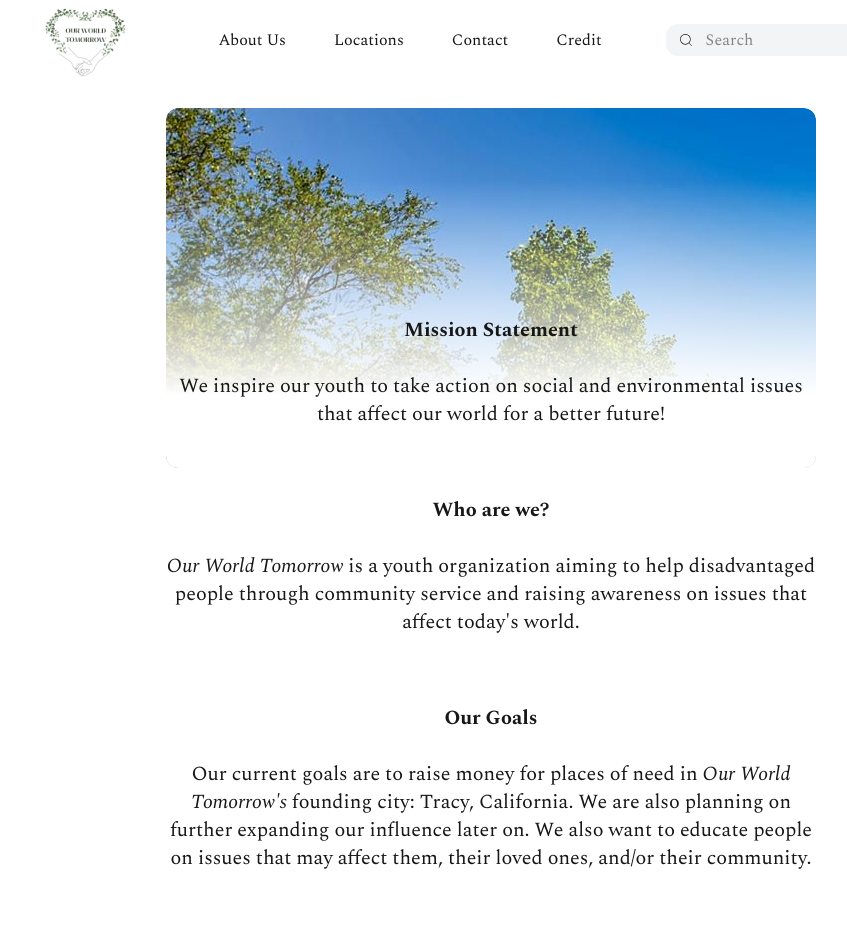
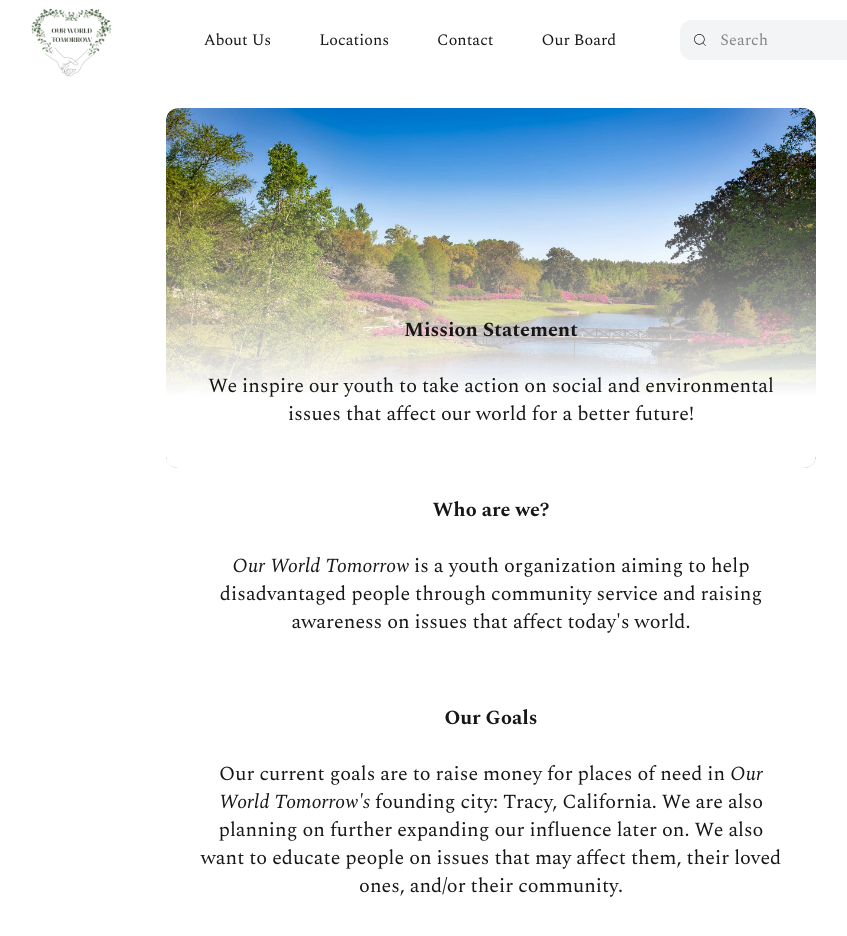
Before and after one commit to garvvin/our-world-tomorrow, a Next.js app: page /about-us in a window 1280 px wide. Shown: the top 936 px of the page, without its empty margins (149-996 px from the left). Built offline with nearby package versions, Linux system fonts and the light colour scheme.

Commit message:
finally fixed about-us image sizing, adjusted x-padding on about-us text, changed credit -> our board page.

```diff
--- a/src/app/about-us/page.js
+++ b/src/app/about-us/page.js
@@ -1,26 +1,39 @@
 //components
-import Navbar from '../components/Navbar'
+import Navbar from "../components/Navbar";
 
 //images
-import Image from 'next/image';
+import Image from "next/image";
 
 export default function AboutUs() {
   return (
     <>
-        <Navbar />
-        <div className='w-full min-h-80 flex flex-col justify-center place-items-center mt-7'>
-          <div className='flex static flex-col gap-7 justify-center place-items-center min-w-[390px] max-w-[650px] w-4/5 max-w-300 relative'>
-            <div className='mask-b-from-20% mask-b-to-80% bg-[url(/images/nature.jpg)] w-full h-90 rounded-xl'></div>
-            <div className='flex flex-col gap-7 place-items-center relative -top-50'>
-              <h2 className='text-xl mt-5 spectral-bold'>Mission Statement</h2>
-              <h4 className='text-lg sm:text-xl text-center spectral-regular'>We inspire our youth to take action on social and environmental issues that affect our world for a better future!</h4>
-              <h2 className='text-xl mt-10 spectral-bold'>Who are we?</h2>
-              <h4 className='text-lg sm:text-xl text-center spectral-regular'><i>Our World Tomorrow</i> is a youth organization aiming to help disadvantaged people through community service and raising awareness on issues that affect today&#39;s world.</h4>
-              <h2 className='text-xl mt-10 spectral-bold'>Our Goals</h2>
-              <h4 className='text-lg sm:text-xl text-center spectral-regular'>Our current goals are to raise money for places of need in <i>Our World Tomorrow&#39;s</i> founding city: Tracy, California. We are also planning on further expanding our influence later on. We also want to educate people on issues that may affect them, their loved ones, and/or their community.</h4>
-            </div>
+      <Navbar />
+      <div className="w-full min-h-80 flex flex-col justify-center place-items-center mt-7">
+        <div className="flex static flex-col gap-7 justify-center place-items-center min-w-[350px] max-w-[650px] w-4/5 max-w-300 relative">
+          <div className="mask-b-from-20% mask-b-to-80% bg-[url(/images/nature.jpg)] w-full h-90 rounded-xl bg-cover"></div>
+          <div className="flex flex-col gap-7 place-items-center relative -top-50 w-9/10">
+            <h2 className="text-xl mt-5 spectral-bold">Mission Statement</h2>
+            <h4 className="text-lg sm:text-xl text-center spectral-regular">
+              We inspire our youth to take action on social and environmental
+              issues that affect our world for a better future!
+            </h4>
+            <h2 className="text-xl mt-10 spectral-bold">Who are we?</h2>
+            <h4 className="text-lg sm:text-xl text-center spectral-regular">
+              <i>Our World Tomorrow</i> is a youth organization aiming to help
+              disadvantaged people through community service and raising
+              awareness on issues that affect today&#39;s world.
+            </h4>
+            <h2 className="text-xl mt-10 spectral-bold">Our Goals</h2>
+            <h4 className="text-lg sm:text-xl text-center spectral-regular">
+              Our current goals are to raise money for places of need in{" "}
+              <i>Our World Tomorrow&#39;s</i> founding city: Tracy, California.
+              We are also planning on further expanding our influence later on.
+              We also want to educate people on issues that may affect them,
+              their loved ones, and/or their community.
+            </h4>
           </div>
         </div>
+      </div>
     </>
   );
 }
--- a/src/app/components/Navbar.js
+++ b/src/app/components/Navbar.js
@@ -18,7 +18,7 @@ export default function Navbar() {
         } lg:min-h-full lg:gap-5 lg:gap-10 bg-white-500 z-40`}
       >
         <div
-          className={`flex flex-row min-h-20 place-content-center items-center h-20 lg:h-full gap-8 lg:gap-5 mr-5`}
+          className={`flex flex-row min-h-20 place-content-center items-center h-20 lg:h-full gap-8 lg:gap-5 mr-5 -translate-x-5 lg:translate-x-0`}
         >
           <span
             className="inline lg:hidden mx-3 hover:text-sky-500 cursor-pointer"
@@ -51,7 +51,7 @@ export default function Navbar() {
             <NavbarBtn href="/contact">Contact</NavbarBtn>
           </li>
           <li>
-            <NavbarBtn href="/credit">Credit</NavbarBtn>
+            <NavbarBtn href="/credit">Our Board</NavbarBtn>
           </li>
         </ul>
 
--- a/src/app/components/NavbarSearch.js
+++ b/src/app/components/NavbarSearch.js
@@ -1,18 +1,24 @@
-'use client'
-import { useState } from 'react'
+"use client";
+import { useState } from "react";
 import { CiSearch } from "react-icons/ci";
 
-export default function NavbarSearch( { open } ) {
-    const [searchVal, setSearchVal] = useState('')
+export default function NavbarSearch({ open }) {
+  const [searchVal, setSearchVal] = useState("");
 
-    return (
-        <div className={`${open ? 'block' : 'hidden'} h-full lg:flex items-center`}>
-            <div className='relative'>
-                <div className="absolute inset-y-0 start-0 flex items-center ps-3 pointer-events-none">
-                    <CiSearch />
-                </div>
-                <input placeholder="Search" type='text' value={searchVal} onChange={(e) => setSearchVal(e.target.value)} className='w-100 lg:w-auto focus:outline-hidden bg-gray-100 focus:bg-gray-200 py-1 px-10 duration-300 rounded-xl'/>
-            </div>
+  return (
+    <div className={`${open ? "block" : "hidden"} h-full lg:flex items-center`}>
+      <div className="relative">
+        <div className="absolute inset-y-0 start-0 flex items-center ps-3 pointer-events-none">
+          <CiSearch />
         </div>
-    )
+        <input
+          placeholder="Search"
+          type="text"
+          value={searchVal}
+          onChange={(e) => setSearchVal(e.target.value)}
+          className="w-100 lg:w-auto focus:outline-hidden bg-gray-100 focus:bg-gray-200 py-2 px-10 duration-300 lg:rounded-xl"
+        />
+      </div>
+    </div>
+  );
 }
--- a/src/app/credit/page.js
+++ b/src/app/credit/page.js
@@ -1,43 +1,63 @@
 //components
-import Navbar from '../components/Navbar'
+import Navbar from "../components/Navbar";
 
-import Image from 'next/image';
+import Image from "next/image";
 
 export default function Credit() {
   return (
     <>
       <Navbar />
-        <div className='w-full min-h-80 flex flex-col justify-center place-items-center'>
-          <div className='flex flex-col mb-10 gap-8 justify-center place-items-center w-4/5 max-w-240'>
-            <h2 className='font-extrabold text-xl'>Credits</h2>
-            <div className='flex gap-7 w-full'>
-              <div className='w-[200px] h-[223px] md:w-[240px] md:h-[268px] lg:w-[300px] lg:h-[335px] relative'>
-                <div className='w-full h-full border-3 rounded-xl absolute top-2 left-2'></div>
-                <Image src='/images/real-shayla-mug.jpeg' className='rounded-xl min-w-[200px] w-full h-full relative' alt="mugshot of shayla, the founder and program coordinator" width={300} height={400}/>
+      <div className="w-full min-h-80 flex flex-col justify-center place-items-center">
+        <div className="flex flex-col mb-10 gap-8 justify-center place-items-center w-4/5 max-w-240">
+          <h2 className="font-extrabold text-xl">Our Board</h2>
+          <div className="flex gap-7 w-full">
+            <div className="w-[200px] h-[223px] md:w-[240px] md:h-[268px] lg:w-[300px] lg:h-[335px] relative">
+              <div className="w-full h-full border-3 rounded-xl absolute top-2 left-2"></div>
+              <Image
+                src="/images/real-shayla-mug.jpeg"
+                className="rounded-xl min-w-[200px] w-full h-full relative"
+                alt="mugshot of shayla, the founder and program coordinator"
+                width={300}
+                height={400}
+              />
             </div>
-              <div className='flex flex-col gap-3 pt-15 md:pt-20'>
-                <h3 className='font-bold text-md md:text-lg'>Founder / Program Coordinator</h3>
-                <h3 className='text-md md:text-lg'>Shayla Mol</h3>
+            <div className="flex flex-col gap-3 pt-15 md:pt-20">
+              <h3 className="font-bold text-md md:text-lg">
+                Founder / Program Coordinator
+              </h3>
+              <h3 className="text-md md:text-lg">Shayla Mol</h3>
             </div>
           </div>
-            <div className='flex flex-row-reverse gap-7 w-full bottom-5'>
-              <div className='w-[200px] h-[223px] md:w-[240px] md:h-[268px] lg:w-[300px] lg:h-[335px] relative'>
-                <div className='w-full h-full border-3 rounded-xl absolute top-2 right-2'></div>
-                <Image src='/images/real-niyah-mug.jpeg' className='rounded-xl min-w-[200px] w-full h-full relative' alt="mugshot of niyah, the program director" width={300} height={400}/>
+          <div className="flex flex-row-reverse gap-7 w-full bottom-5">
+            <div className="w-[200px] h-[223px] md:w-[240px] md:h-[268px] lg:w-[300px] lg:h-[335px] relative">
+              <div className="w-full h-full border-3 rounded-xl absolute top-2 right-2"></div>
+              <Image
+                src="/images/real-niyah-mug.jpeg"
+                className="rounded-xl min-w-[200px] w-full h-full relative"
+                alt="mugshot of niyah, the program director"
+                width={300}
+                height={400}
+              />
             </div>
-              <div className='flex flex-col gap-3 pt-15 md:pt-20 text-right'>
-                <h3 className='font-bold text-md md:text-lg'>Program Director</h3>
-                <h3 className='text-md md:text-lg'>Niyah Palma</h3>
+            <div className="flex flex-col gap-3 pt-15 md:pt-20 text-right">
+              <h3 className="font-bold text-md md:text-lg">Program Director</h3>
+              <h3 className="text-md md:text-lg">Niyah Palma</h3>
             </div>
           </div>
-            <div className='flex gap-7 w-full'>
-              <div className='w-[200px] h-[223px] md:w-[240px] md:h-[268px] lg:w-[300px] lg:h-[335px] relative'>
-                <div className='w-full h-full border-3 rounded-xl absolute top-2 left-2'></div>
-                <Image src='/images/real-garvin-mug.jpeg' className='rounded-xl min-w-[200px] w-full h-full relative' alt="mugshot of garvin, the lead programmer" width={300} height={400}/>
+          <div className="flex gap-7 w-full">
+            <div className="w-[200px] h-[223px] md:w-[240px] md:h-[268px] lg:w-[300px] lg:h-[335px] relative">
+              <div className="w-full h-full border-3 rounded-xl absolute top-2 left-2"></div>
+              <Image
+                src="/images/real-garvin-mug.jpeg"
+                className="rounded-xl min-w-[200px] w-full h-full relative"
+                alt="mugshot of garvin, the lead programmer"
+                width={300}
+                height={400}
+              />
             </div>
-              <div className='flex flex-col gap-3 pt-15 md:pt-20'>
-                <h3 className='font-bold text-md md:text-lg'>Lead Programmer</h3>
-                <h3 className='text-md md:text-lg'>Garvin Yu</h3>
+            <div className="flex flex-col gap-3 pt-15 md:pt-20">
+              <h3 className="font-bold text-md md:text-lg">Lead Programmer</h3>
+              <h3 className="text-md md:text-lg">Garvin Yu</h3>
             </div>
           </div>
         </div>
```
Lines whose indentation alone changed are shown as unchanged.
